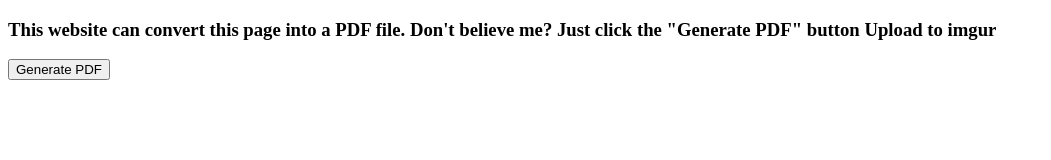
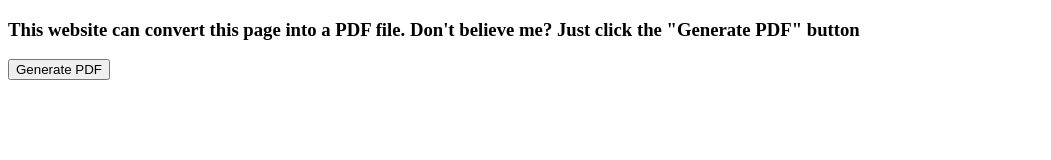
Before and after one commit to hamletsp/IVS, a plain HTML site: page index.html in a window 1280 px wide. Shown: the whole page, without its empty margins (0-1051 px from the left). Drawn offline with nearby package versions, Linux system fonts and the light colour scheme.

Commit message:
Update index.html

```diff
--- a/index.html
+++ b/index.html
@@ -11,7 +11,7 @@
             <h3>
             This website can convert this page into a PDF file. Don't believe me? Just click the "Generate PDF" button
 
-                <a class="upload"> Upload to imgur</a>
+                <a class="upload"></a>
             </h3>
 
         </div>
```
